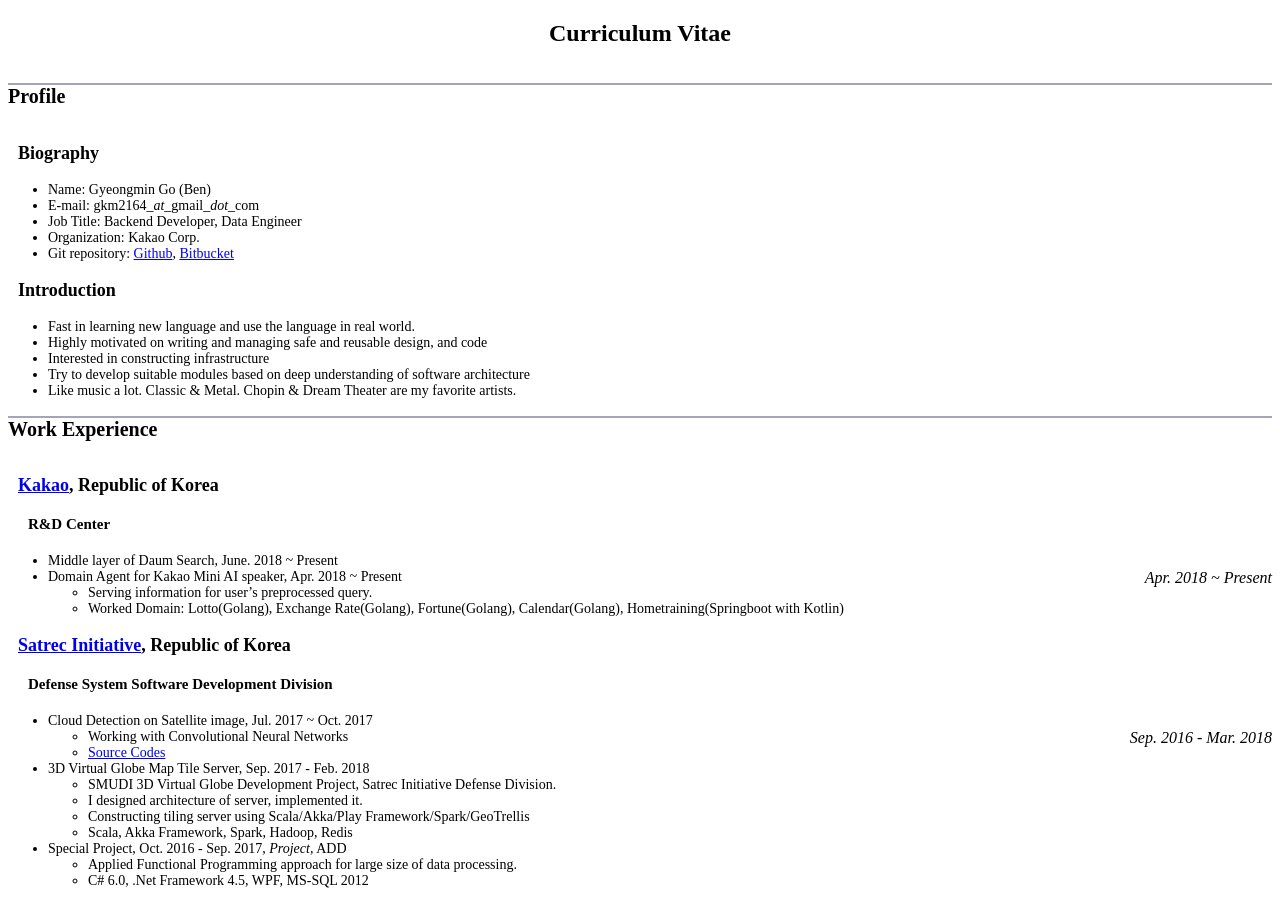
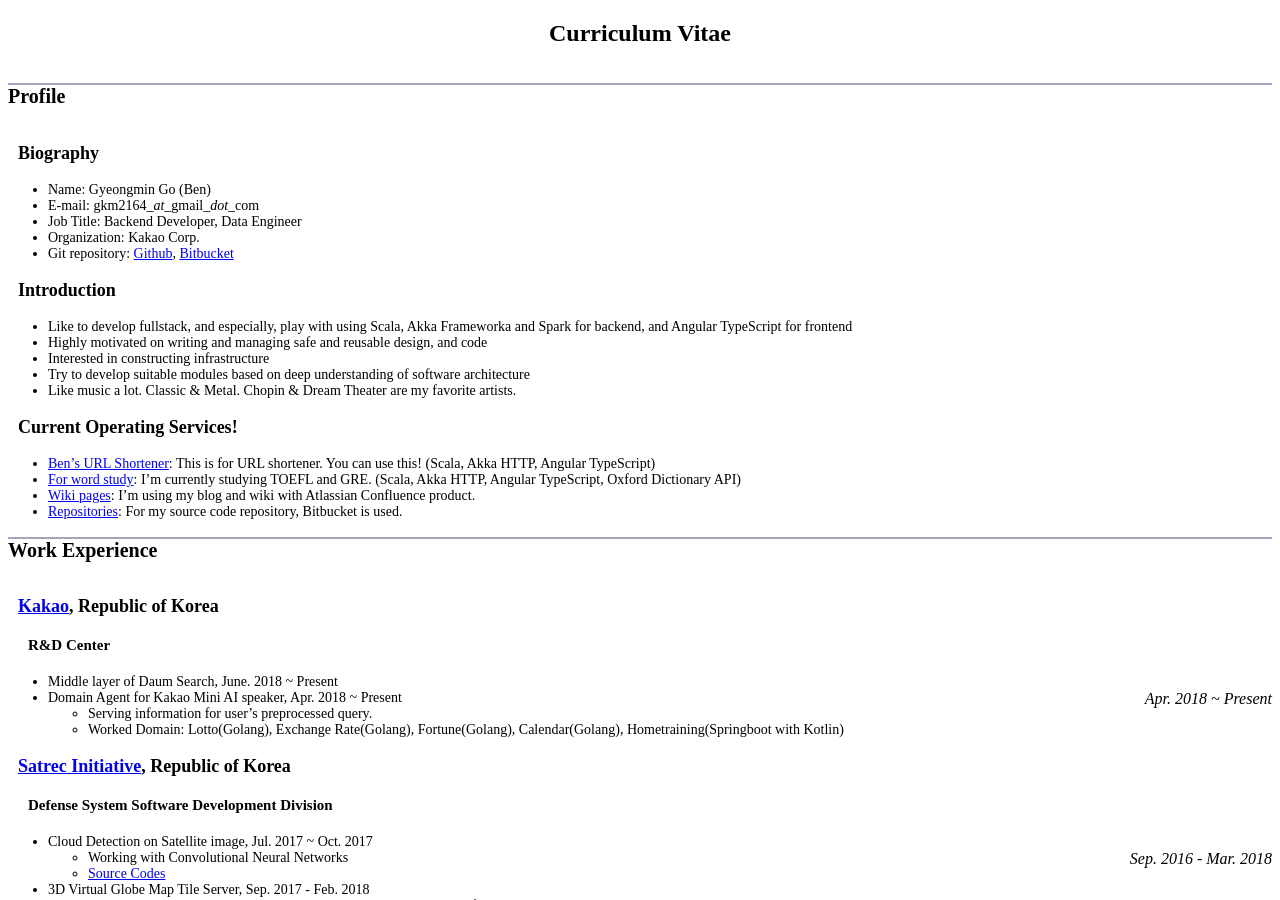
Before and after one commit to gkm2164/gkm2164.github.io, a Jekyll site: the page built from index.md, in a window 1280 px wide and 900 px high. Built offline with Jekyll 4.4.1, drawn with Linux system fonts in a browser that asks for light colours; our own code applies the rules of GitHub Pages for plain Markdown files.

Commit message:
Update index.md

```diff
--- a/index.md
+++ b/index.md
@@ -15,11 +15,17 @@ layout: default
 * Git repository: [Github](https://github.com/gkm2164), [Bitbucket](https://bitbucket.org/gkm2164)
 
 ### Introduction
-* Fast in learning new language and use the language in real world.
+* Like to develop fullstack, and especially, play with using Scala, Akka Frameworka and Spark for backend, and Angular TypeScript for frontend
 * Highly motivated on writing and managing safe and reusable design, and code
 * Interested in constructing infrastructure
 * Try to develop suitable modules based on deep understanding of software architecture
 * Like music a lot. Classic & Metal. Chopin & Dream Theater are my favorite artists.
+
+### Current Operating Services!
+* [Ben's URL Shortener](https://gben.me): This is for URL shortener. You can use this! (Scala, Akka HTTP, Angular TypeScript)
+* [For word study](https://eng.gyeongmin.co): I'm currently studying TOEFL and GRE. (Scala, Akka HTTP, Angular TypeScript, Oxford Dictionary API)
+* [Wiki pages](https://docs.gyeongmin.co): I'm using my blog and wiki with Atlassian Confluence product.
+* [Repositories](https://vcs.gyeongmin.co): For my source code repository, Bitbucket is used.
 
 ## Work Experience
 
```
